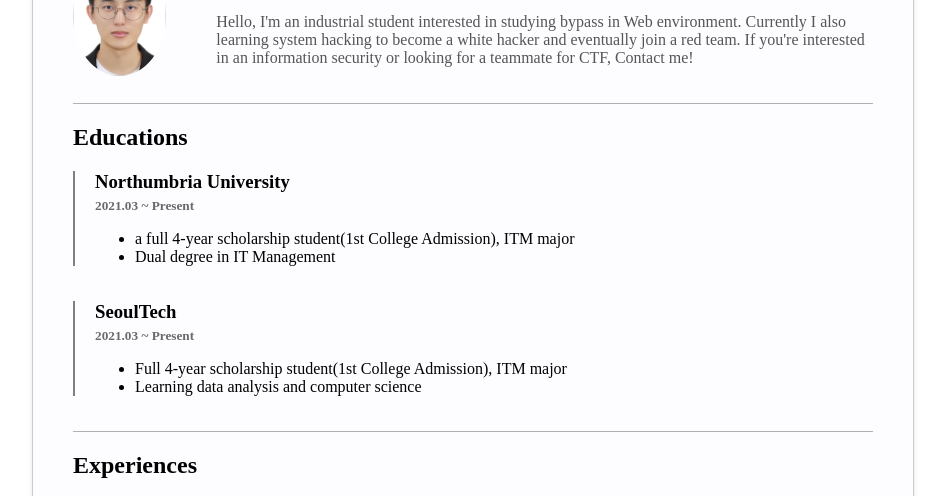
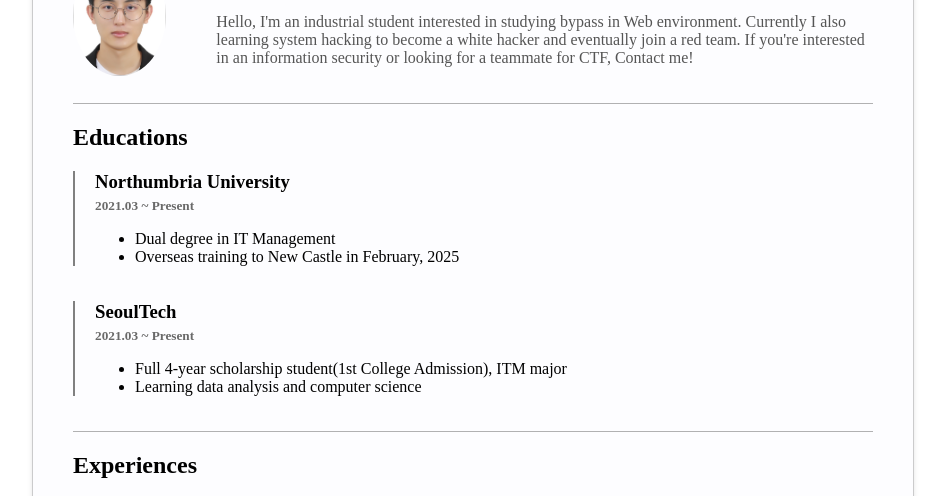
Before and after one commit to protruser/Mypage, a plain HTML site: page index.html in a window 1280 px wide. Shown: the part 260-756 px from the top of the page, without its empty margins (167-1112 px from the left). Drawn offline with Linux system fonts and the light colour scheme.

Commit message:
(feature) fix index page info

```diff
--- a/index.html
+++ b/index.html
@@ -40,8 +40,8 @@
                         <h3>Northumbria University</h3>
                         <h5>2021.03 ~ Present</h5>
                         <ul>
-                            <li>a full 4-year scholarship student(1st College Admission), ITM major</li>
                             <li>Dual degree in IT Management</li>
+                            <li>Overseas training to New Castle in February, 2025</li>
                         </ul>
                     </div>
                     <div class="innerdiv-edu-exper">
```
